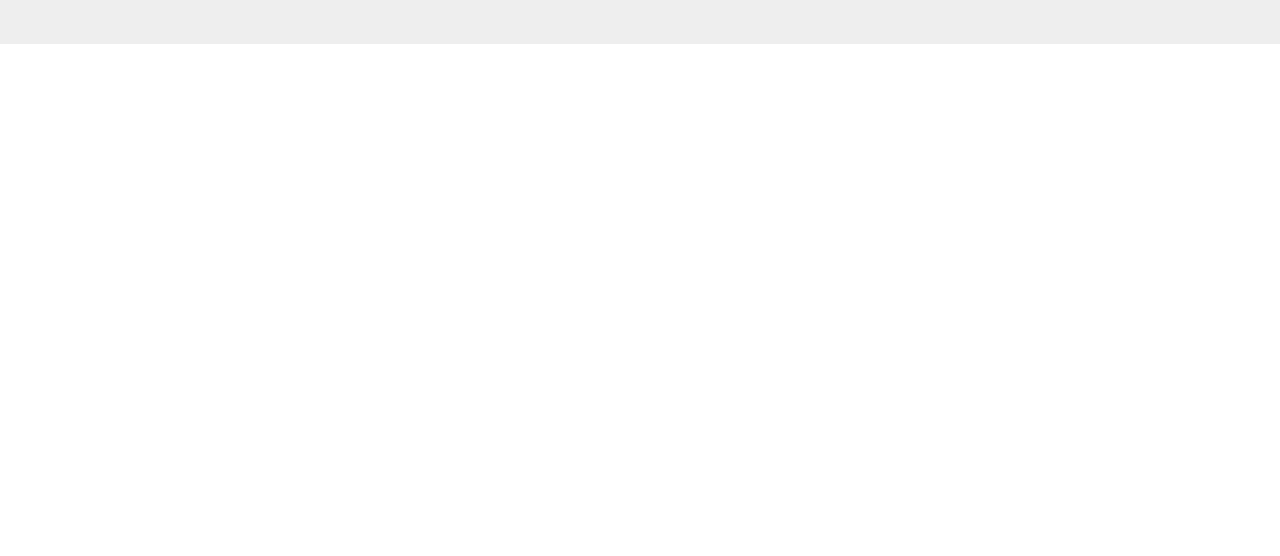
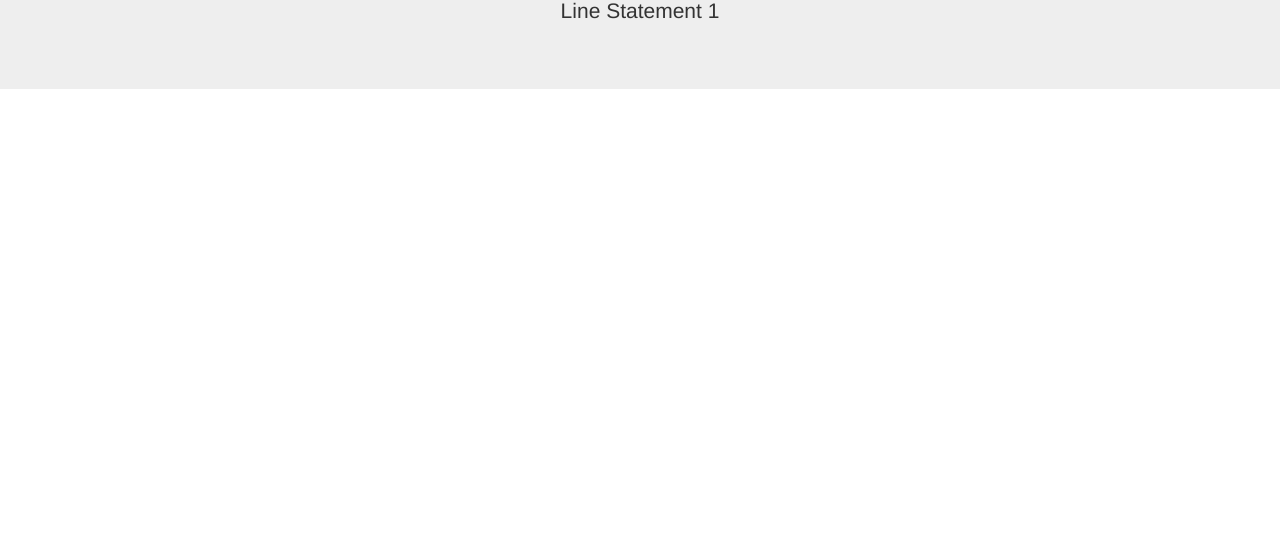
Before and after one commit to madhurbits/Devops-assignment-1, a plain HTML site: page index.html in a window 1280 px wide. Shown: the part 244-800 px from the top of the page. Drawn offline with nearby package versions, Linux system fonts and the light colour scheme.

Commit message:
Added new line statement
Added new line statement

```diff
--- a/index.html
+++ b/index.html
@@ -14,6 +14,7 @@
   <h1>Devops Git and Github Assignment - 2.2</h1>
   <p>Practical implementation of assignment improves understanding on Git and Github workflow.</p>
   <h2>Topics Git and Github has been covered</h2>
+  <p>Line Statement 1</p>
 </div>
 
 </body>
```
